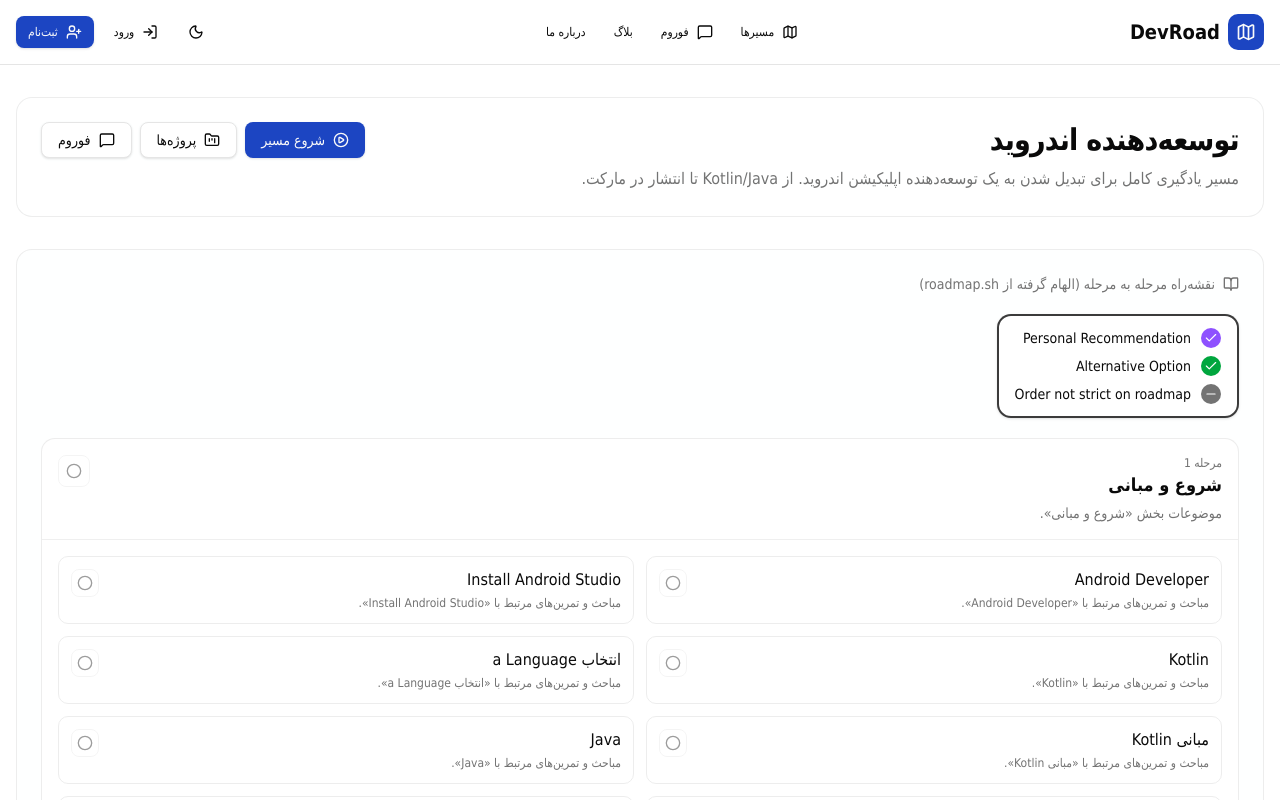
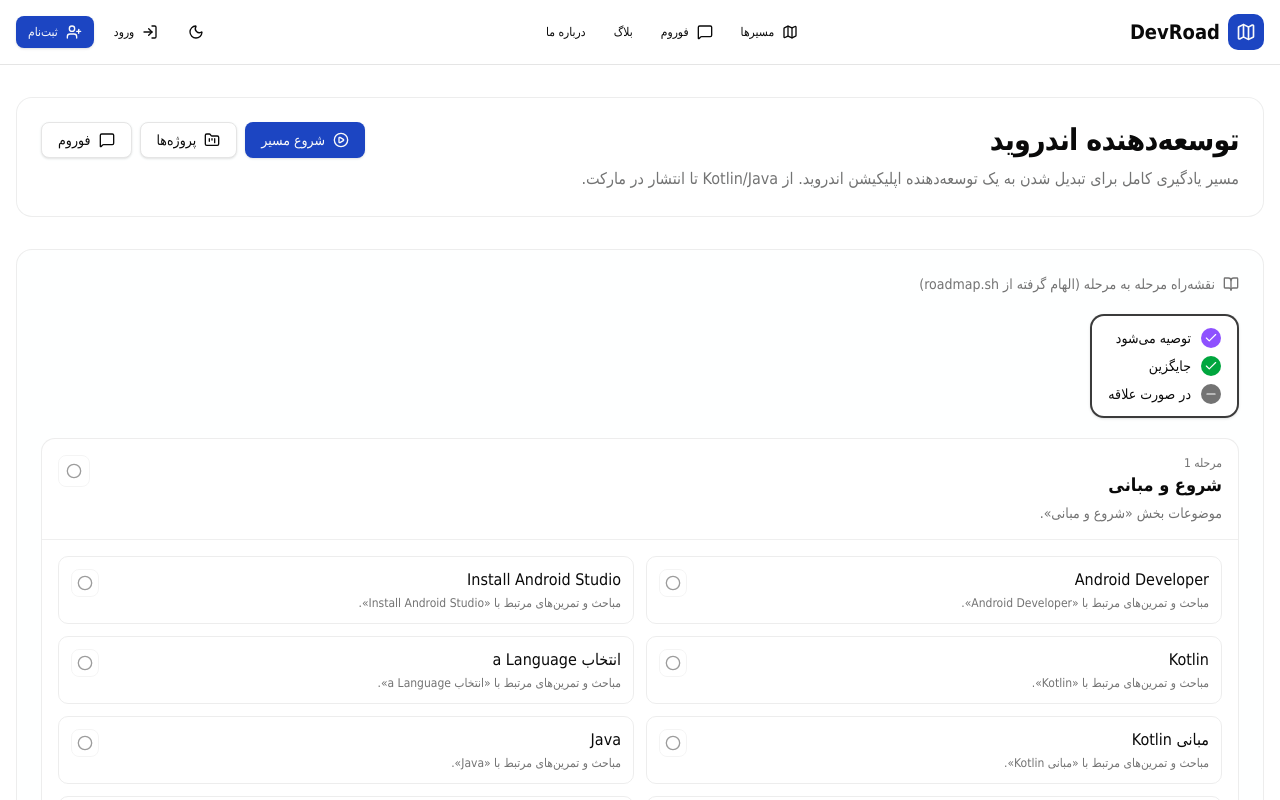
Before and after one commit to tahadavari/DevRoad, a Next.js app: page /roadmaps/android in a window 1280 px wide. Shown: the top 800 px of the page. Built offline with nearby package versions, Linux system fonts and the light colour scheme; no server answers; a web font is replaced by a local one.

Commit message:
some fix

```diff
--- a/src/components/roadmap/roadmap-view.tsx
+++ b/src/components/roadmap/roadmap-view.tsx
@@ -227,19 +227,19 @@ export function RoadmapView({ roadmap }: { roadmap: Roadmap }) {
             <span className="inline-flex h-5 w-5 items-center justify-center rounded-full bg-violet-500 text-white">
               <Check className="h-3.5 w-3.5" />
             </span>
-            Personal Recommendation
+            توصیه می‌شود
           </div>
           <div className="flex items-center gap-2.5 text-sm font-medium text-foreground">
             <span className="inline-flex h-5 w-5 items-center justify-center rounded-full bg-green-600 text-white">
               <Check className="h-3.5 w-3.5" />
             </span>
-            Alternative Option
+            جایگزین
           </div>
           <div className="flex items-center gap-2.5 text-sm font-medium text-foreground">
             <span className="inline-flex h-5 w-5 items-center justify-center rounded-full bg-muted-foreground text-white">
               <Minus className="h-3.5 w-3.5" />
             </span>
-            Order not strict on roadmap
+            در صورت علاقه
           </div>
         </div>
 
```
